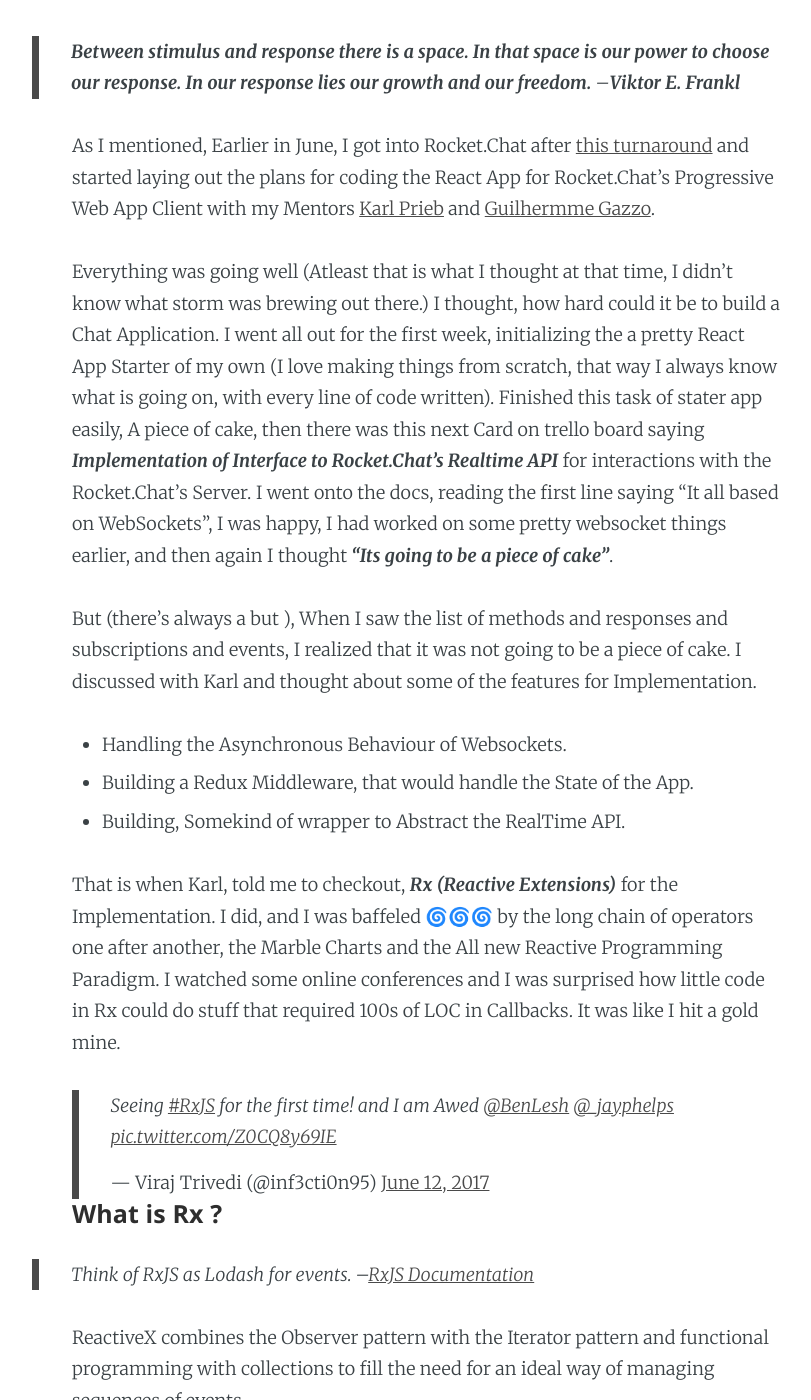
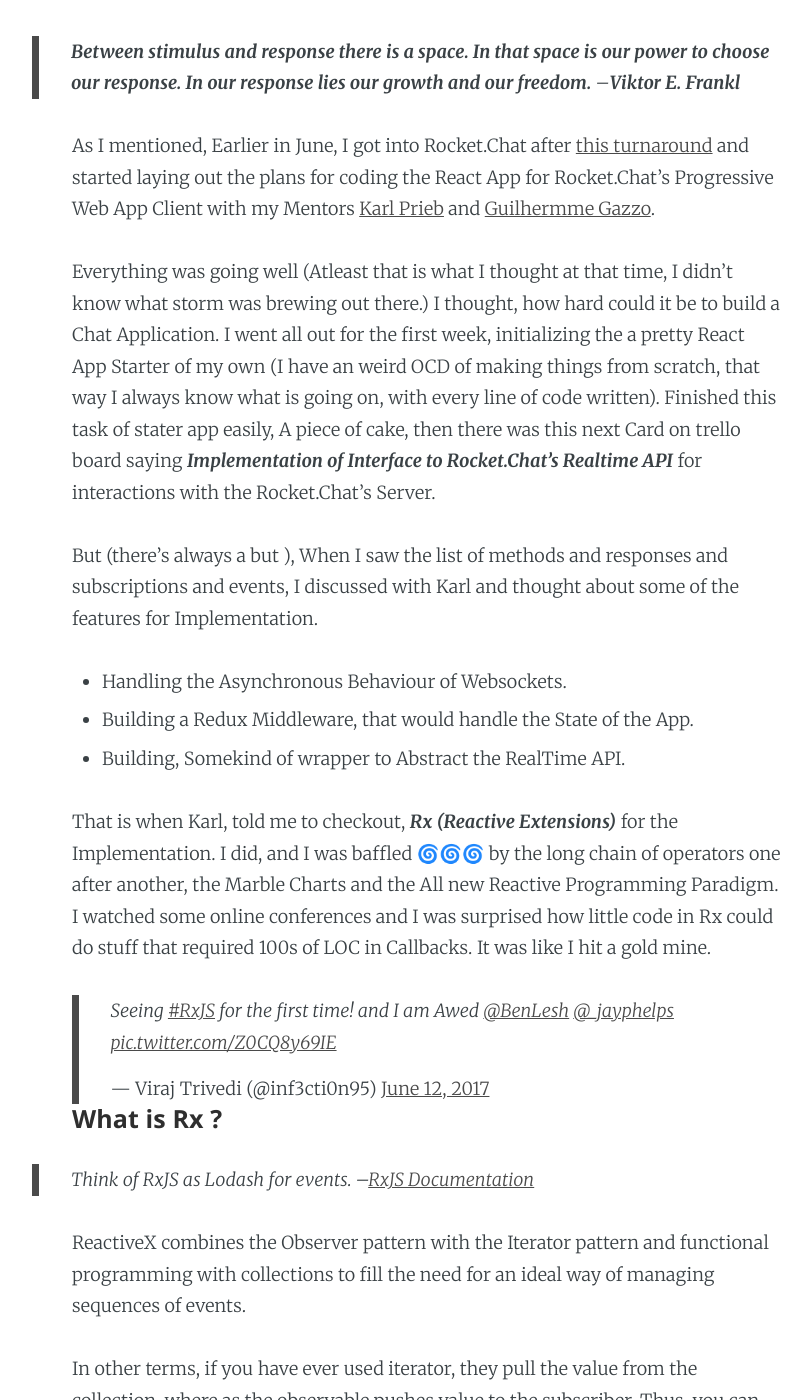
Before and after one commit to inf3cti0n95/Otaku-Codes, a Jekyll site: the page built from _posts/2017-07-01-summer-coding-with-rocket-chat-my-first-npm-package.markdown, in a window 1280 px wide and 1400 px high, scrolled down 1026 px. Shown: the whole window, without its empty margins (213-1024 px from the left). Built offline with Jekyll 4.4.1, drawn with Linux system fonts in a browser that asks for light colours; comment, search, counter and statistics services are not loaded.

Commit message:
Renamed file, Article Edits

```diff
--- a/_posts/2017-07-01-summer-coding-with-rocket-chat-thinking-reactive.markdown
+++ b/_posts/2017-07-01-summer-coding-with-rocket-chat-my-first-npm-package.markdown
@@ -22,15 +22,15 @@
 
 As I mentioned, Earlier in June, I got into Rocket.Chat after [this turnaround]() and started laying out the plans for coding the React App for Rocket.Chat's Progressive Web App Client with my Mentors [Karl Prieb]() and [Guilhermme Gazzo]().
 
-Everything was going well (Atleast that is what I thought at that time, I didn't know what storm was brewing out there.) I thought, how hard could it be to build a Chat Application. I went all out for the first week, initializing the a pretty React App Starter of my own (I love making things from scratch, that way I always know what is going on, with every line of code written). Finished this task of stater app easily, A piece of cake, then there was this next Card on trello board saying ***Implementation of Interface to Rocket.Chat's Realtime API*** for interactions with the Rocket.Chat's Server. I went onto the docs, reading the first line saying "It all based on WebSockets", I was happy, I had worked on some pretty websocket things earlier, and then again I thought ***"Its going to be a piece of cake"***.
+Everything was going well (Atleast that is what I thought at that time, I didn't know what storm was brewing out there.) I thought, how hard could it be to build a Chat Application. I went all out for the first week, initializing the a pretty React App Starter of my own (I have an weird OCD of making things from scratch, that way I always know what is going on, with every line of code written). Finished this task of stater app easily, A piece of cake, then there was this next Card on trello board saying ***Implementation of Interface to Rocket.Chat's Realtime API*** for interactions with the Rocket.Chat's Server.
 
-But (there's always a but ), When I saw the list of methods and responses and subscriptions and events, I realized that it was not going to be a piece of cake. I discussed with Karl and thought about some of the features for Implementation.
+But (there's always a but ), When I saw the list of methods and responses and subscriptions and events, I discussed with Karl and thought about some of the features for Implementation.
 
 - Handling the Asynchronous Behaviour of Websockets.
 - Building a Redux Middleware, that would handle the State of the App.
 - Building, Somekind of wrapper to Abstract the RealTime API.
 
-That is when Karl, told me to checkout, ***Rx (Reactive Extensions)*** for the Implementation. I did, and I was baffeled 🌀🌀🌀 by the long chain of operators one after another, the Marble Charts and the All new Reactive Programming Paradigm. I watched some online conferences and I was surprised how little code in Rx could do stuff that required 100s of LOC in Callbacks. It was like I hit a gold mine.
+That is when Karl, told me to checkout, ***Rx (Reactive Extensions)*** for the Implementation. I did, and I was baffled 🌀🌀🌀 by the long chain of operators one after another, the Marble Charts and the All new Reactive Programming Paradigm. I watched some online conferences and I was surprised how little code in Rx could do stuff that required 100s of LOC in Callbacks. It was like I hit a gold mine.
 
 <div>
     <blockquote class="twitter-tweet" data-lang="en"><p lang="en" dir="ltr">Seeing <a href="https://twitter.com/hashtag/RxJS?src=hash">#RxJS</a> for the first time! and I am Awed <a href="https://twitter.com/BenLesh">@BenLesh</a> <a href="https://twitter.com/_jayphelps">@_jayphelps</a> <a href="https://t.co/Z0CQ8y69IE">pic.twitter.com/Z0CQ8y69IE</a></p>&mdash; Viraj Trivedi (@inf3cti0n95) <a href="https://twitter.com/inf3cti0n95/status/874131779862614017">June 12, 2017</a></blockquote>
```
